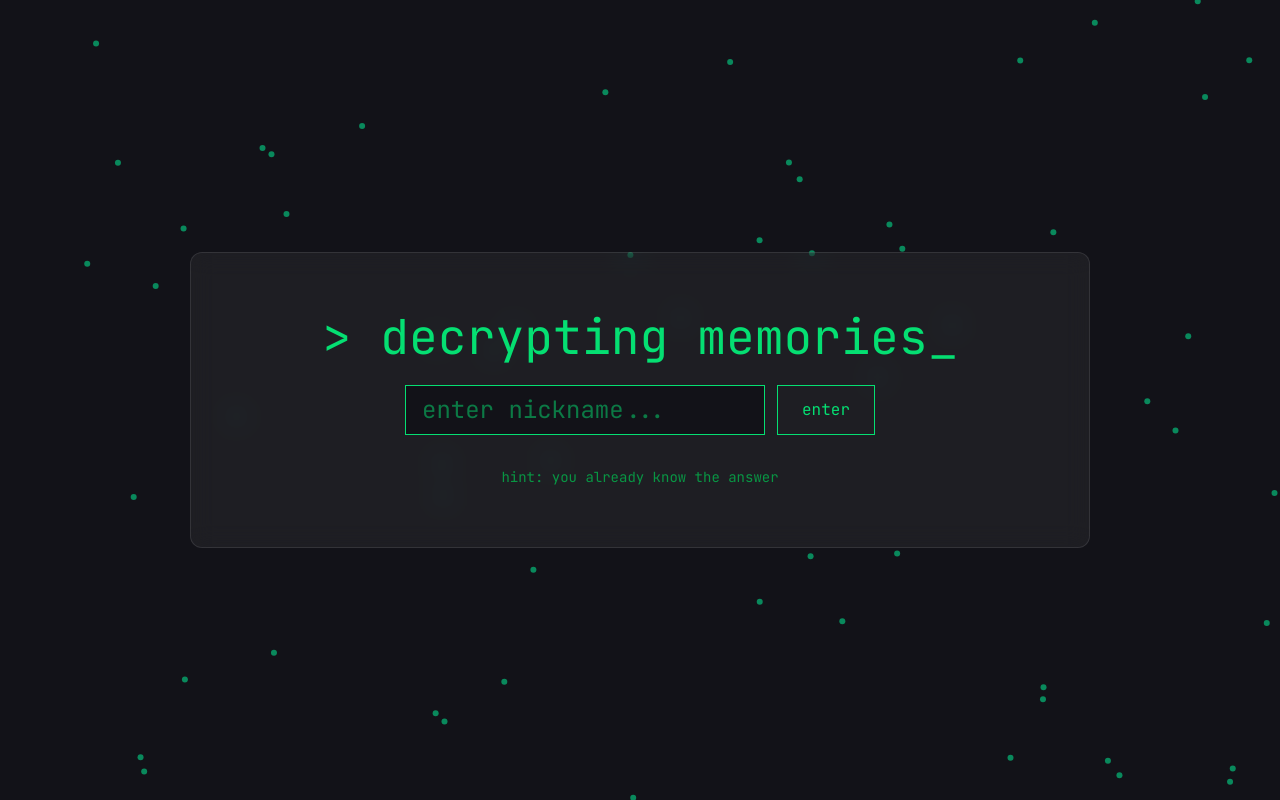
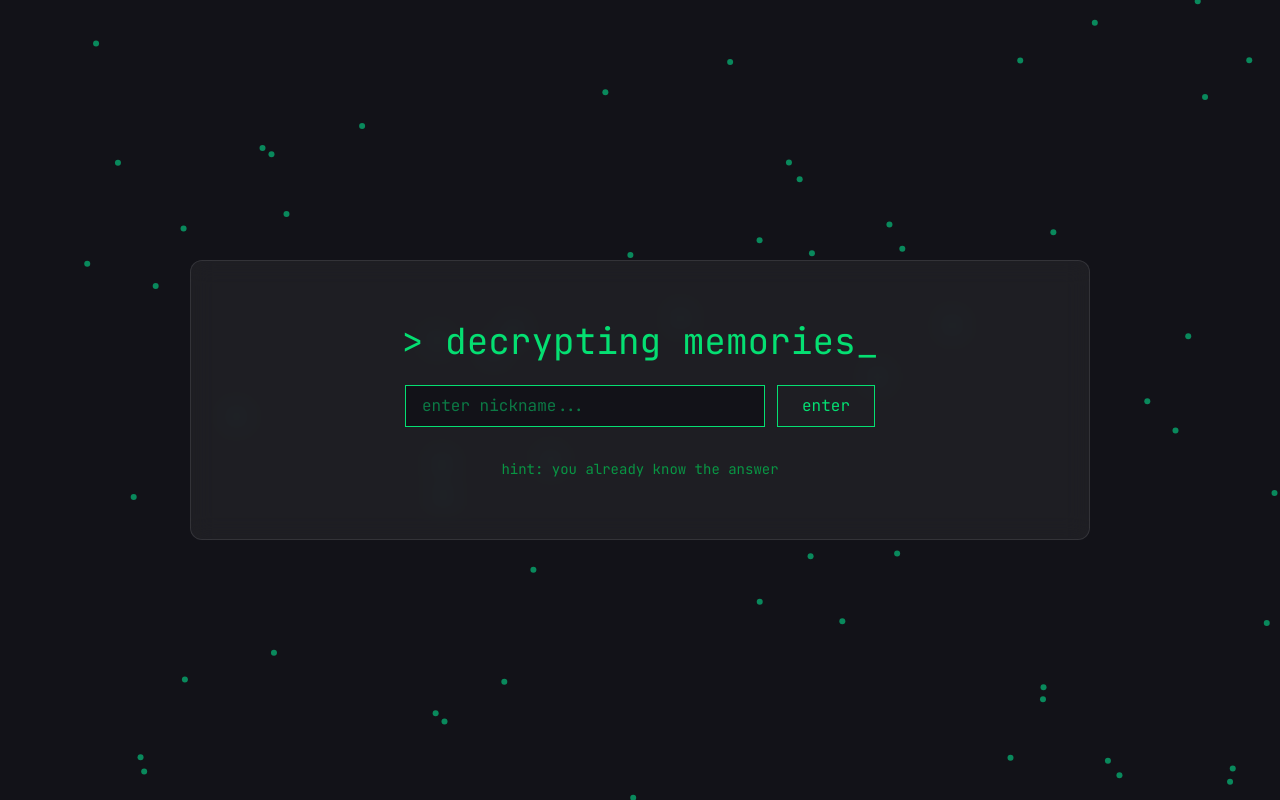
Before and after one commit to ausmtomar/heyo, a React (Vite) app: page / in a window 1280 px wide. Built offline with nearby package versions, Linux system fonts and the light colour scheme; no server answers.

Commit message:
changed font-sizes

```diff
--- a/src/pages/LockScreen.tsx
+++ b/src/pages/LockScreen.tsx
@@ -71,7 +71,7 @@ export default function LockScreen(){
 
         <div className="z-10 flex flex-col items-center gap-6 backdrop-blur-md bg-white/5 border border-white/10 min-w-225 rounded-xl px-10 py-15">
 
-        <div className=" text-green-400 text-5xl">
+        <div className=" text-green-400 text-4xl">
 
             <Typewriter
             options={{
@@ -111,7 +111,7 @@ export default function LockScreen(){
             transition={{ duration:0.4 }}>
 
             <input
-            className="bg-[#121218] border text-2xl border-green-400 focus:border-[#00ff9f] text-green-400 px-4 py-2 font-terminal caret-green-400 w-90 outline-none "
+            className="bg-[#121218] border text-1xl border-green-400 focus:border-[#00ff9f] text-green-400 px-4 py-2 font-terminal caret-green-400 w-90 outline-none "
             placeholder="enter nickname..."
             value={input}
             onChange={(e)=>setInput(e.target.value)}
```
